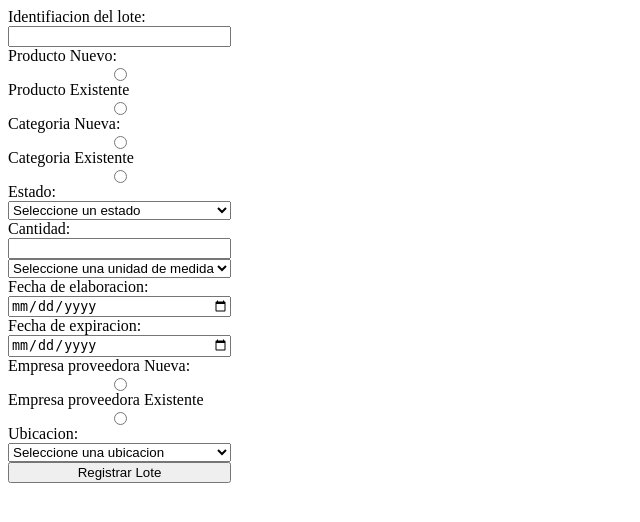
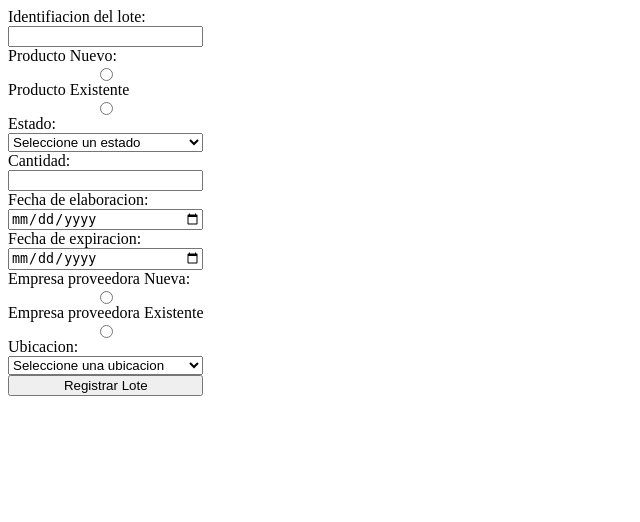
Before and after one commit to Thomas-2024/Proyecto-con-PDO, a PHP site: page /PaginaPrincipal/RegistrarEntradas.php in a window 1280 px wide. Shown: the top 522 px of the page, without its empty margins (0-640 px from the left). Run offline with PHP 8.4, Linux system fonts and the light colour scheme; data comes from the database, SQL or seed files in the repository.

Commit message:
Add files via upload

```diff
--- a/PaginaPrincipal/GestionarProductos.php
+++ b/PaginaPrincipal/GestionarProductos.php
@@ -12,7 +12,7 @@
         <h2><?php echo $categoria['categoria'] ?></h2>
         <?php
             // sentencia con el inner join a tablas de unidad de medida
-            $sentencia_productos =$conexion->prepare("SELECT I.id_producto, I.Nombre, I.Precio, I.Stock, U.id_unidad_medida, U.unidad_medida, I.Imagen FROM inventario I INNER JOIN Unidades_de_medida U ON I.id_unidad_de_medida = U.id_unidad_medida WHERE I.id_categoria = :id_categoria");
+            $sentencia_productos =$conexion->prepare("SELECT I.id_producto, P.id_producto, P.nombre_producto, P.Precio, I.Stock, U.id_unidad_medida, U.unidad_medida, P.Imagen FROM inventario I INNER JOIN producto P ON I.id_producto = P.id_producto INNER JOIN Unidades_de_medida U ON P.id_unidad_de_medida = U.id_unidad_medida WHERE P.id_categoria = :id_categoria");
             $sentencia_productos->execute(
                 array(':id_categoria' => $categoria['id_categoria']
                 )
@@ -25,7 +25,7 @@
             <img id="imag" src="<?php echo $producto['Imagen']?>">
             <div class="info">
                 <h3>Nombre:</h3>
-                <span><?php echo $producto['Nombre']?></span>
+                <span><?php echo $producto['nombre_producto']?></span>
                 <h3>Identificacion:</h3>
                 <span><?php echo $producto['id_producto']?></span>
                 <h3>Precio</h3>
--- a/PaginaPrincipal/RegistrarEntradas.php
+++ b/PaginaPrincipal/RegistrarEntradas.php
@@ -1,34 +1,22 @@
 
 <link rel="stylesheet" href="estilos/RegistrarLote.css">
 
-<form action="" method="post">
+<form action="RegistrarLote.php" method="post">
     <label for="Id_Lote">Identifiacion del lote: </label>
     <input type="text" name="Id_Lote" id="Id_Lote">
     Producto Nuevo: <input type="radio" name="opcion_producto" id="" value="nuevo" onchange="Mostrar(this.value, 'producto')">
     Producto Existente <input type="radio" name="opcion_producto" id="" value="existente" onchange="Mostrar(this.value, 'producto')">
-    <input type="text" name="Producto" disbaled style="display: none;" id="nuevo_producto">
+    <input type="text" name="Producto" disabled style="display: none;" id="nuevo_producto">
     <div id="PrecioContenedor" style="display: none;">
         <label>Precio</label>
         <input type="text" name="Precio" id="Precio" disabled>
     </div>
-    <select name="Producto" disbaled style="display: none;" id="existente_producto">
+    <select name="Producto" disabled style="display: none;" id="existente_producto">
         <option value="">Seleccione un producto</option>
         <?php
             require_once "../Uso_multiple/MostrarProductos.php";
             $lista_productos = showProductos();
             printf($lista_productos);
-       ?>
-    </select>
-    Categoria Nueva: <input type="radio" name="opcion_categoria" id="" value="nuevo" onchange="Mostrar(this.value, 'categoria')">
-    Categoria Existente <input type="radio" name="opcion_categoria" id="" value="existente" onchange="Mostrar(this.value, 'categoria')">
-    <input type="text" name="Categoria" disabled style="display: none;" id="nuevo_categoria">
-    <input type="text" name="Abreviatura_Categoria" disabled style="display: none;" id="Abreviatura_Categoria">
-    <select name="Categoria" disabled style="display: none;" id="existente_categoria">
-        <option value="">Seleccione una categoria</option>
-        <?php
-            require_once "../Uso_multiple/MostrarCategorias.php";
-            $lista_categorias = showCategorias();
-            printf($lista_categorias);
        ?>
     </select>
     <label for="Estado">Estado: </label>
@@ -40,9 +28,24 @@
             printf($lista_estados);
        ?>
     </select>
+    <div id="contenedor_categoria" style="display: none;">
+        Categoria Nueva: <input type="radio" name="opcion_categoria" id="" value="nuevo" onchange="Mostrar(this.value, 'categoria')" disabled>
+        Categoria Existente <input type="radio" name="opcion_categoria" id="" value="existente" onchange="Mostrar(this.value, 'categoria')" disabled>
+        <input type="text" name="Categoria" disabled style="display: none;" id="nuevo_categoria" placeholder="Nombre">
+        <input type="text" name="Abreviatura_Categoria" disabled style="display: none;" id="abreviatura_categoria" placeholder="Abreviatura">
+        <select name="Categoria" disabled style="display: none;" id="existente_categoria">
+            <option value="">Seleccione una categoria</option>
+            <?php
+                require_once "../Uso_multiple/MostrarCategorias.php";
+                $lista_categorias = showCategorias();
+                printf($lista_categorias);
+        ?>
+        </select>
+    </div>
     <label for="Cantidad">Cantidad: </label>
     <input type="text" name="Cantidad" id="Cantidad">
-    <select name="Unidad_de_medida" id="">
+    <div id="contenedor_unidad_de_medida" style="display: none;">
+        <select name="Unidad_de_medida" id="unidad_de_medida" disabled>
             <option value="">Seleccione una unidad de medida</option>
             <?php
                 require_once "../Uso_multiple/MostrarUnidades_de_medida.php";
@@ -50,6 +53,7 @@
                 printf($lista_unidades_de_medida);
         ?>
         </select>
+    </div>
     <label for="Fecha_Elaboracion">Fecha de elaboracion: </label>
     <input type="date" name="Fecha_Elaboracion" id="Fecha_Elaboracion">
     <label for="Fecha_Expiracion">Fecha de expiracion: </label>
@@ -87,82 +91,34 @@
             if(opcion == "producto"){
                 document.getElementById("PrecioContenedor").style.display="block";
                 document.getElementById("Precio").disabled = false;
-            }else{
-                document.getElementById("PrecioContenedor").style.display="none";
-                document.getElementById("Precio").disabled = true;
+                document.getElementById("contenedor_categoria").style.display="block";
+                document.getElementsByName("opcion_categoria")[0].disabled = false;
+                document.getElementsByName("opcion_categoria")[1].disabled = false;
+                document.getElementById("contenedor_unidad_de_medida").style.display="block";
+                document.getElementById("unidad_de_medida").disabled = false;
             }
             if(opcion == "categoria"){
                 document.getElementById("abreviatura_categoria").style.display="block";
                 document.getElementById("abreviatura_categoria").disabled = false;
-            }else {
-                document.getElementById("abreviatura_categoria").style.display="none";
-                document.getElementById("abreviatura_categoria").disabled = true;
             }
         }else if (valor == "existente"){
             document.getElementById("existente_"+opcion).style.display="block";
             document.getElementById("nuevo_"+opcion).disabled = true;
             document.getElementById("nuevo_"+opcion).style.display="none";
             document.getElementById("existente_"+opcion).disabled = false;
+            if(opcion == "producto"){
                 document.getElementById("PrecioContenedor").style.display="none";
                 document.getElementById("Precio").disabled = true;
+                document.getElementById("contenedor_unidad_de_medida").style.display="none";
+                document.getElementById("unidad_de_medida").disabled = true;
+                document.getElementById("contenedor_categoria").style.display="none";
+                document.getElementsByName("opcion_categoria")[0].disabled = true;
+                document.getElementsByName("opcion_categoria")[1].disabled = true;
+            }
+            if(opcion == "categoria"){
                 document.getElementById("abreviatura_categoria").style.display="none";
                 document.getElementById("abreviatura_categoria").disabled = true;
             }
         }
+    }
 </script>
-<?php
-//Logica de registro de lotes y añadicion a las tablas respectivas de categorias y inventario
-//en caso de productos nuevos
-    include_once "../Uso_multiple/Conexion.php";
-    $conexion=MiConexion();
-    if(isset($_POST['RegistrarLote'])){
-        include_once "../Uso_multiple/CapturarDatosLotes.php";
-        //insertar todos los datos en la tabla de lotes
-        echo "La cantidad fueron: ".$cantidad;
-        $_SESSION['cantidad'] = $cantidad;
-        $_SESSION['id_producto'] = $id_producto;
-        //resto de los datos necesarios para el inventario
-        $_SESSION['categoria'] = $categoria;
-        $_SESSION['id_unidad_de_medida'] = $id_unidad_de_medida;
-
-        $sentencia_registrar_lote = $conexion->prepare("INSERT INTO lote VALUES (:id_lote, :id_producto, :id_estado, :id_categoria, :cantidad, :id_unidad_de_medida, :fecha_elaboracion, :fecha_expiracion, :id_proveedor, :id_ubicacion)");
-        $sentencia_registrar_lote->execute(
-            array(
-                ':id_lote' => $Id_Lote,
-                ':id_producto' => $id_producto,
-                ':id_categoria' => $id_categoria,
-                ':id_estado' => $id_estado,
-                ':cantidad' => $cantidad,
-                ':id_unidad_de_medida' => $id_unidad_de_medida,
-                ':fecha_elaboracion' => $Fecha_Elaboracion,
-                ':fecha_expiracion' => $Fecha_Expiracion,
-                ':id_proveedor' => $id_proveedor,
-                ':id_ubicacion' => $id_ubicacion
-            )
-        );
-        }
-        if(isset($_SESSION['id_producto'])){
-            $buscar_producto = $conexion->prepare("SELECT * FROM inventario WHERE id_producto = :id_producto");
-            $buscar_producto->execute(array(":id_producto"=>$_SESSION['id_producto']));
-            $producto = $buscar_producto->fetch(mode: PDO::FETCH_ASSOC);
-
-            if($producto){
-                $nueva_cantidad = $producto['cantidad']+$_SESSION['cantidad'];
-                $actualizar_cantiodad = $conexion->prepare("UPDATE inventario SET Stock = :cantidad WHERE id_producto = :id_producto");
-                $actualizar_cantiodad->execute(array(":cantidad"=>$nueva_cantidad, ":id_producto"=>$_SESSION['id_producto']));
-            }else {
-                $sentencia_registrar =$conexion->prepare("INSERT INTO inventario (id_producto, Nombre, id_categoria, Precio, Stock, id_unidad_de_medida, Imagen) VALUES (:id_producto, :Nombre, :id_categoria, :Precio, :Stock, :id_unidad_de_medida, :Imagen)");
-                $sentencia_registrar->execute(
-                    array(
-                        ':id_producto' => $_SESSION['id_producto'],
-                        ':Nombre' => $_SESSION['Nombre'],
-                        ':id_categoria' => $_SESSION['categoria'],
-                        ':Precio' => $_SESSION['precio'],
-                        ':Stock' => $_SESSION['cantidad'],
-                        ':id_unidad_de_medida' => $_SESSION['id_unidad_de_medida'],
-                        ':Imagen' => "nada"
-                    )
-                );
-            }
-        }
-?>
```
Also changed, not shown: PaginaPrincipal/RegistrarLote.php (added, +44 -0 lines). Lines whose indentation alone changed are shown as unchanged.
